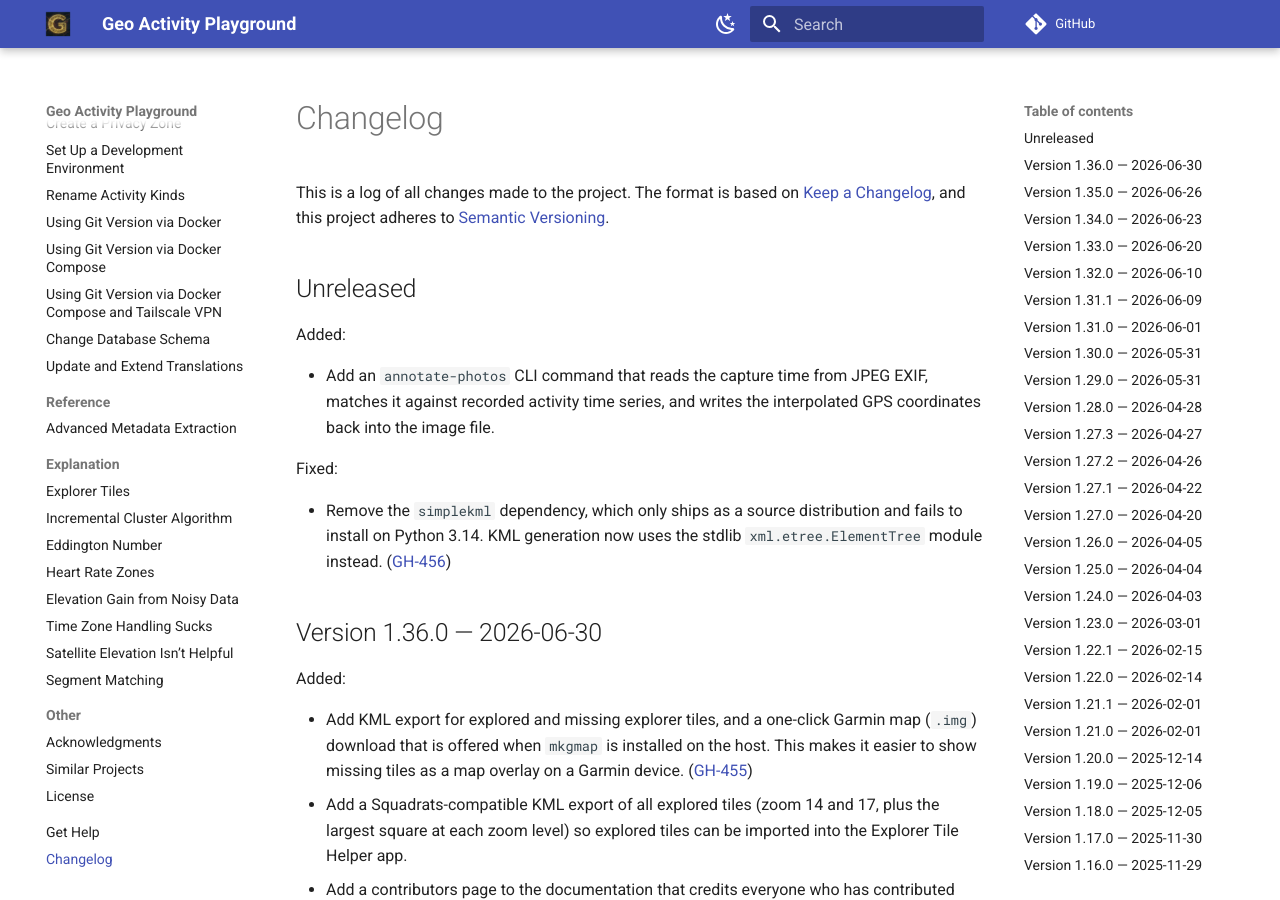
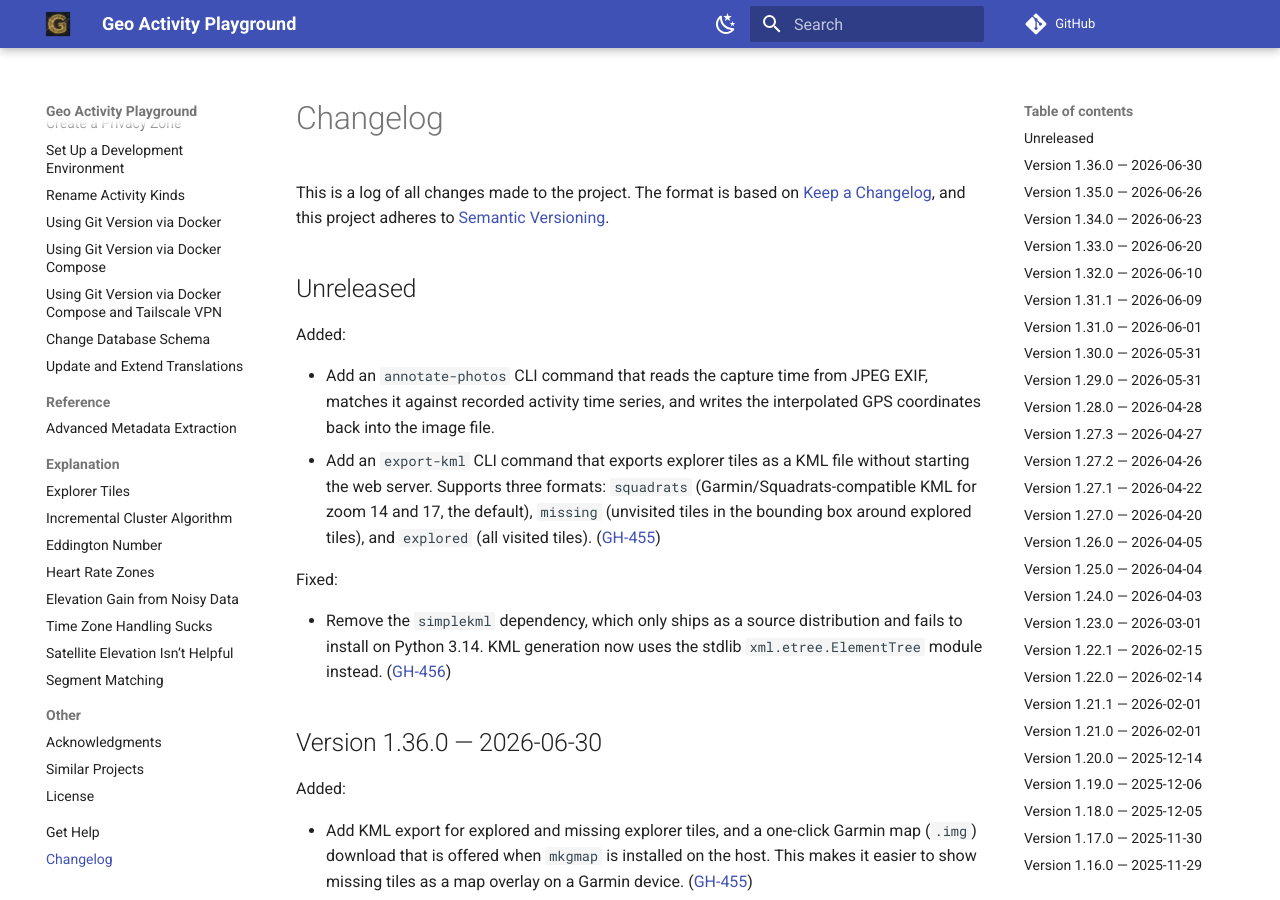
Before and after one commit to martin-ueding/geo-activity-playground, an MkDocs documentation site: the page built from docs/changelog.md, in a window 1280 px wide and 900 px high. Built offline with MkDocs 1.6.1 and Material for MkDocs 9.7.7, drawn with Linux system fonts in a browser that asks for light colours; comment, search, counter and statistics services are not loaded.

Commit message:
docs: changelog entry for export-kml command
Refs: GH-455

```diff
--- a/docs/changelog.md
+++ b/docs/changelog.md
@@ -20,6 +20,7 @@ Types of changes
 Added:
 
 - Add an `annotate-photos` CLI command that reads the capture time from JPEG EXIF, matches it against recorded activity time series, and writes the interpolated GPS coordinates back into the image file.
+- Add an `export-kml` CLI command that exports explorer tiles as a KML file without starting the web server. Supports three formats: `squadrats` (Garmin/Squadrats-compatible KML for zoom 14 and 17, the default), `missing` (unvisited tiles in the bounding box around explored tiles), and `explored` (all visited tiles). ([GH-455](https://github.com/martin-ueding/geo-activity-playground/issues/455))
 
 Fixed:
 
```
